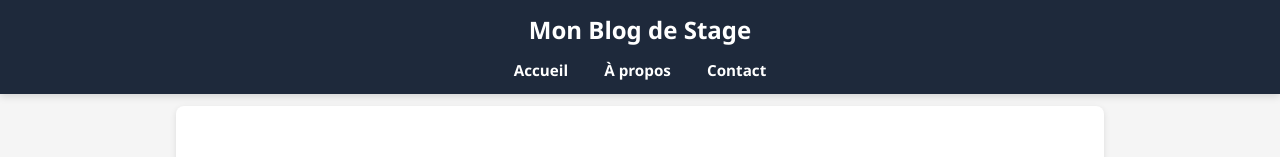
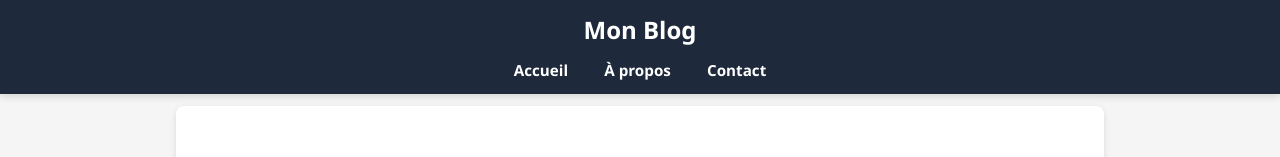
Before and after one commit to VeldrX/MonBlog.github.io, a plain HTML site: page about.html in a window 1280 px wide. Shown: the top 157 px of the page. Drawn offline with Linux system fonts and the light colour scheme.

Commit message:
change title

```diff
--- a/about.html
+++ b/about.html
@@ -10,7 +10,7 @@
 
 <body>
     <header>
-        <h1>Mon Blog de Stage</h1>
+        <h1>Mon Blog</h1>
         <nav>
             <a href="index.html">Accueil</a>
             <a href="about.html">À propos</a>
```
Also changed, not shown: assets/articles/articleLAPS.html (+1 -1 lines), contact.html (+1 -1 lines), index.html (+1 -1 lines).
